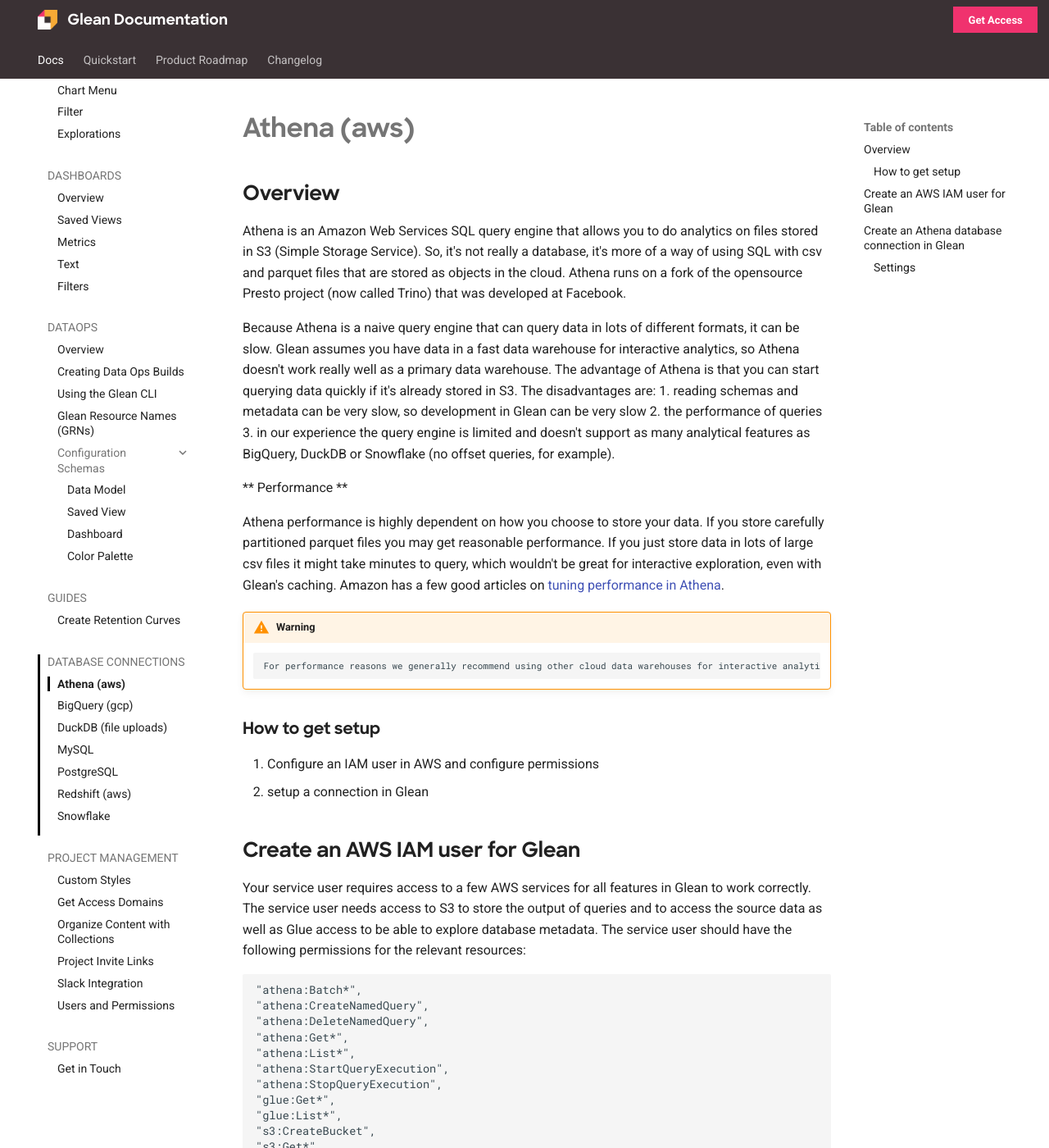
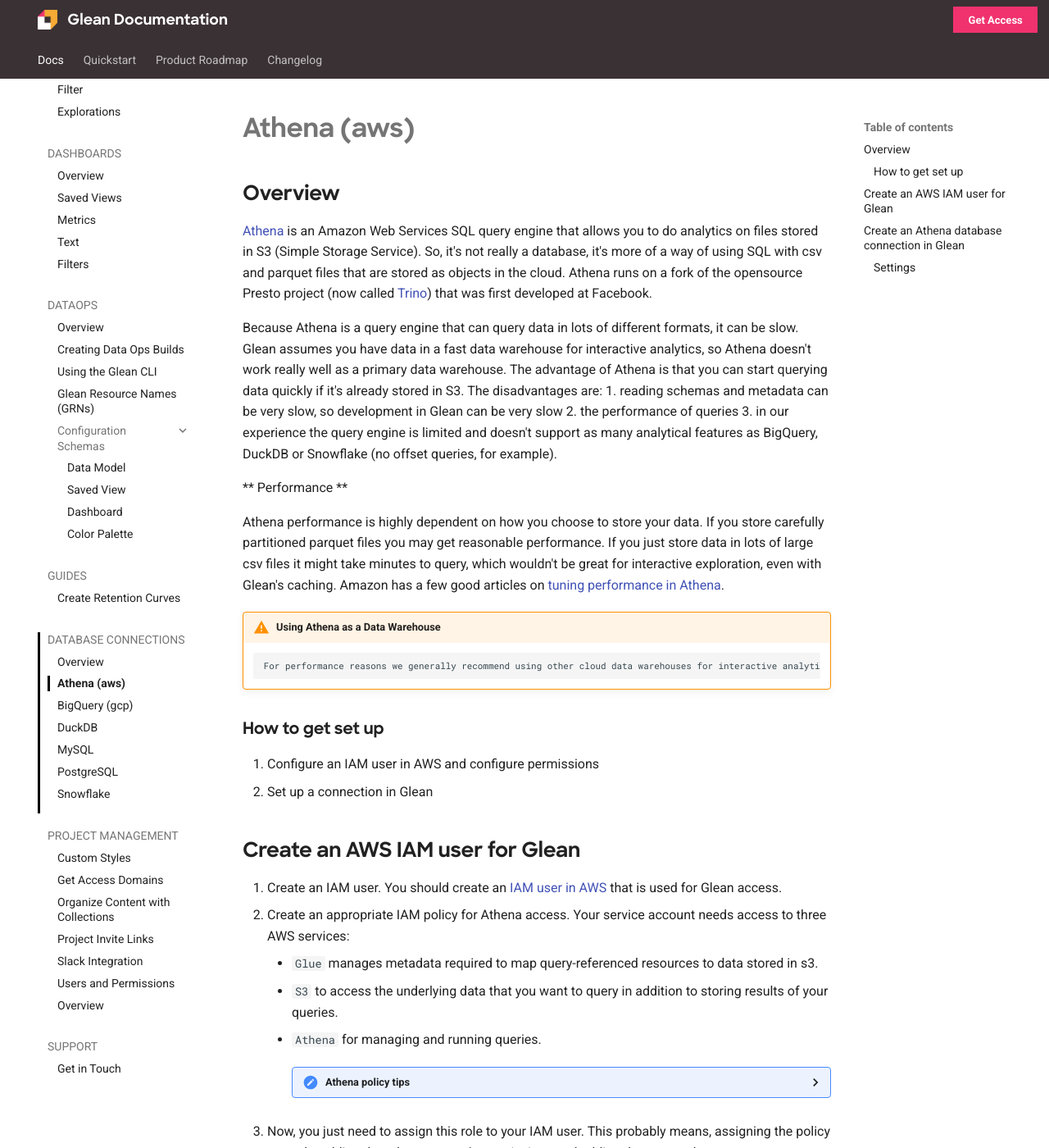
Before and after one commit to gleannyc/documentation, an MkDocs documentation site: the page built from docs/docs/database-connections/athena.md, in a window 1280 px wide and 1400 px high. Shown: the whole window at 82% size. Built offline with MkDocs 1.6.1 and Material for MkDocs 9.7.7, drawn with Linux system fonts in a browser that asks for light colours; some of the changed text lies outside the part shown.

Commit message:
Athena, BigQuery and Snowflake documentation updates (#98)

````diff
--- a/docs/docs/database-connections/athena.md
+++ b/docs/docs/database-connections/athena.md
@@ -1,43 +1,56 @@
 ## Overview
 
-Athena is an Amazon Web Services SQL query engine that allows you to do analytics on files stored in S3 (Simple Storage Service).  So, it's not really a database, it's more of a way of using SQL with csv and parquet files that are stored as objects in the cloud.  Athena runs on a fork of the opensource Presto project (now called Trino) that was developed at Facebook.
+[Athena](https://aws.amazon.com/athena/){:target="_blank"} is an Amazon Web Services SQL query engine that allows you to do analytics on files stored in S3 (Simple Storage Service).  So, it's not really a database, it's more of a way of using SQL with csv and parquet files that are stored as objects in the cloud.  Athena runs on a fork of the opensource Presto project (now called [Trino](https://trino.io/){:target="_blank"}) that was first developed at Facebook.
 
-Because Athena is a naive query engine that can query data in lots of different formats, it can be slow.  Glean assumes you have data in a fast data warehouse for interactive analytics, so Athena doesn't work really well as a primary data warehouse.  The advantage of Athena is that you can start querying data quickly if it's already stored in S3.  The disadvantages are: 1. reading schemas and metadata can be very slow, so development in Glean can be very slow 2. the performance of queries 3. in our experience the query engine is limited and doesn't support as many analytical features as BigQuery, DuckDB or Snowflake (no offset queries, for example).
+Because Athena is a query engine that can query data in lots of different formats, it can be slow.  Glean assumes you have data in a fast data warehouse for interactive analytics, so Athena doesn't work really well as a primary data warehouse.  The advantage of Athena is that you can start querying data quickly if it's already stored in S3.  The disadvantages are: 1. reading schemas and metadata can be very slow, so development in Glean can be very slow 2. the performance of queries 3. in our experience the query engine is limited and doesn't support as many analytical features as BigQuery, DuckDB or Snowflake (no offset queries, for example).
+
 
 ** Performance **
 
-Athena performance is highly dependent on how you choose to store your data.  If you store carefully partitioned parquet files you may get reasonable performance.  If you just store data in lots of large csv files it might take minutes to query, which wouldn't be great for interactive exploration, even with Glean's caching.  Amazon has a few good articles on [tuning performance in Athena](https://docs.aws.amazon.com/athena/latest/ug/performance-tuning.html).
+Athena performance is highly dependent on how you choose to store your data.  If you store carefully partitioned parquet files you may get reasonable performance.  If you just store data in lots of large csv files it might take minutes to query, which wouldn't be great for interactive exploration, even with Glean's caching.  Amazon has a few good articles on [tuning performance in Athena](https://docs.aws.amazon.com/athena/latest/ug/performance-tuning.html){:target="_blank"}.
 
-!!! warning
+!!! warning "Using Athena as a Data Warehouse"
 
         For performance reasons we generally recommend using other cloud data warehouses for interactive analytics.  Athena can serve as a useful query layer for looking at raw data in s3, but doesn't serve well as your primary data warehouse unless it's carefully tuned for performance.
 
-### How to get setup
+### How to get set up
 
 1.  Configure an IAM user in AWS and configure permissions
-2.  setup a connection in Glean
+2.  Set up a connection in Glean
 
 
 ## Create an AWS IAM user for Glean
 
-Your service user requires access to a few AWS services for all features in Glean to work correctly. The service user needs access to S3 to store the output of queries and to access the source data as well as Glue access to be able to explore database metadata.
-  The service user should have the following permissions for the relevant resources:
-  ```
-  "athena:Batch*",
-  "athena:CreateNamedQuery",
-  "athena:DeleteNamedQuery",
-  "athena:Get*",
-  "athena:List*",
-  "athena:StartQueryExecution",
-  "athena:StopQueryExecution",
-  "glue:Get*",
-  "glue:List*",
-  "s3:CreateBucket",
-  "s3:Get*"
-  "s3:Head*",
-  "s3:List*",
-  "s3:Put*"
-  ```
+1. Create an IAM user. You should create an [IAM user in AWS](https://docs.aws.amazon.com/IAM/latest/UserGuide/id_users.html){:target="_blank"} that is used for Glean access.
+2. Create an appropriate IAM policy for Athena access.  Your service account needs access to three AWS services:
+    - `Glue` manages metadata required to map query-referenced resources to data stored in s3.
+    - `S3` to access the underlying data that you want to query in addition to storing results of your queries.
+    - `Athena` for managing and running queries.
+
+        ??? "Athena policy tips"
+            The AWS-managed policy [AmazonAthenaFullAccess](https://docs.aws.amazon.com/athena/latest/ug/managed-policies.html){:target="_blank"} is a good starting point to look at how to configure Athena.
+
+              We've had luck granting these permissions to the appropriate resources:
+              ```
+              "athena:Batch*",
+              "athena:CreateNamedQuery",
+              "athena:DeleteNamedQuery",
+              "athena:Get*",
+              "athena:List*",
+              "athena:StartQueryExecution",
+              "athena:StopQueryExecution",
+              "glue:Get*",
+              "glue:List*",
+              "s3:CreateBucket",
+              "s3:Get*"
+              "s3:Head*",
+              "s3:List*",
+              "s3:Put*"
+              ```
+
+3. Now, you just need to assign this role to your IAM user.  This probably means, assigning the policy to a role, adding the role to a group's permissions and adding the user to that group.
+4. [Generate an access key](https://aws.amazon.com/premiumsupport/knowledge-center/create-access-key/){:target="_blank"} for your IAM user
+
 
 ## Create an Athena database connection in Glean
 
@@ -46,10 +59,14 @@
 
 ### Settings
 
-- **AWS Region**:
-- **port**:
-- **schema**:
-- **S3 staging directory**:
-- **AWS access key ID**:
-- **AWS secret access key**:
-- **Query parameters**:
+!!! note
+
+    We highly recommend specifying a schema (ie. Athena database) to make querying metadata and getting lists of tables faster in Glean during development.
+
+- **AWS Region**: the aws region to use to query data
+- **port**: _optional_
+- **schema**: also called databases in Athena documentation. Listing tables and testing connections can take a long time in Athena if you don't specify a schema.
+- **S3 staging directory**: the S3 path where Athena will store query results.
+- **AWS access key ID**: the IAM user's access key
+- **AWS secret access key**: the IAM user's scret access key, generated in step 4 above
+- **Query parameters**: dditional database connection parameters in the format workGroup=value&param=value
--- a/docs/guides/create-retention-curves/index.md
+++ b/docs/guides/create-retention-curves/index.md
@@ -89,7 +89,7 @@
 
 1. From the data exploration page, click [Add Data Model](../../docs/data-modeling/add-data-model.md)
 2. Either select your prepared retention table from your data warehouse or click `SQL Query` and enter a SQL query similar to the one above as the basis for your model.  Click `Create Model`
-3. Setup your data model in Glean:
+3. Set up your data model in Glean:
     - Make sure that `month` is selected as your primary date, by selecting the gear next to it.
     - Add `cohort_month_str`, `month_number` as attributes along with any experimental cohort attributes you prepared in your data.
     - Add two columns as metrics:
--- a/mkdocs.yml
+++ b/mkdocs.yml
@@ -72,12 +72,13 @@
       - Guides:
           - Create Retention Curves: guides/create-retention-curves/index.md
       - Database Connections:
+          - Overview: docs/database-connections/index.md
           - Athena (aws): docs/database-connections/athena.md
           - BigQuery (gcp): docs/database-connections/bigquery.md
-          - DuckDB (file uploads): docs/database-connections/duckdb.md
+          - DuckDB: docs/database-connections/duckdb.md
           - MySQL: docs/database-connections/mysql.md
           - PostgreSQL: docs/database-connections/postgresql.md
-          - Redshift (aws): docs/database-connections/redshift.md
+          #- Redshift (aws): docs/database-connections/redshift.md
           - docs/database-connections/snowflake.md
       - Project Management:
           - Custom Styles: ./docs/project-management/custom-styles.md
@@ -86,6 +87,8 @@
           - Project Invite Links: docs/project-management/invite-links.md
           - Slack Integration: docs/project-management/slack-integration.md
           - Users and Permissions: docs/project-management/users-and-permissions.md
+          # we should delete this eventually, just kept for backwards compatability in links to our docs
+          - Database Connections: docs/database-connections/index.md
       - Support:
           - Get in Touch: contact-us.md
   - Quickstart: guides/quickstart/index.md
````
Also changed, not shown: docs/docs/database-connections/bigquery.md (+16 -14 lines), docs/docs/database-connections/index.md (+17 -21 lines), docs/docs/database-connections/snowflake.md (+14 -9 lines).
